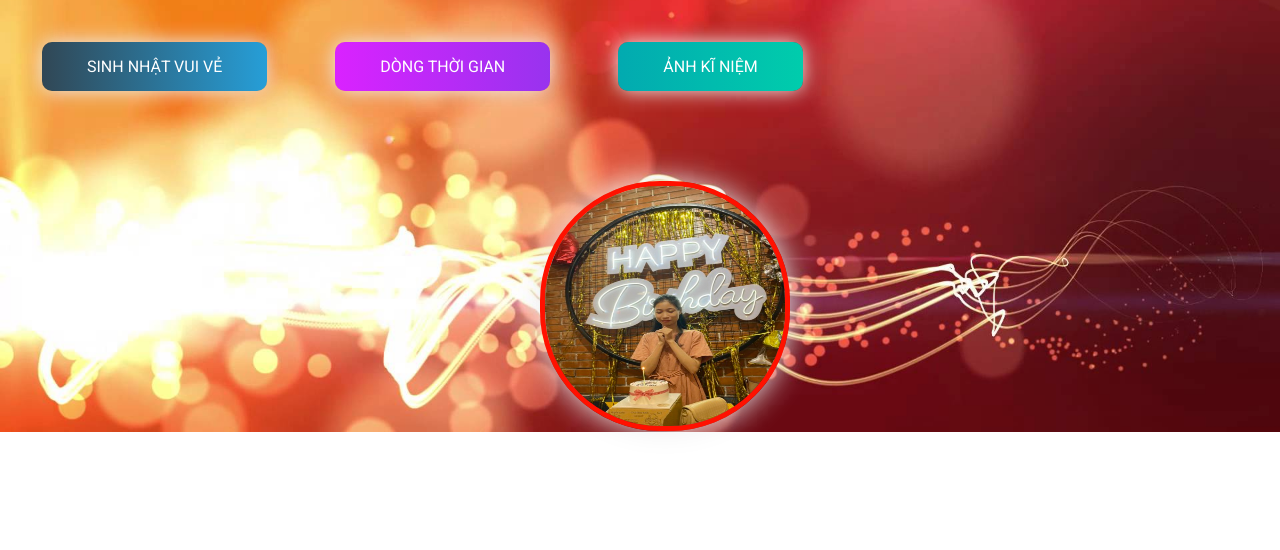
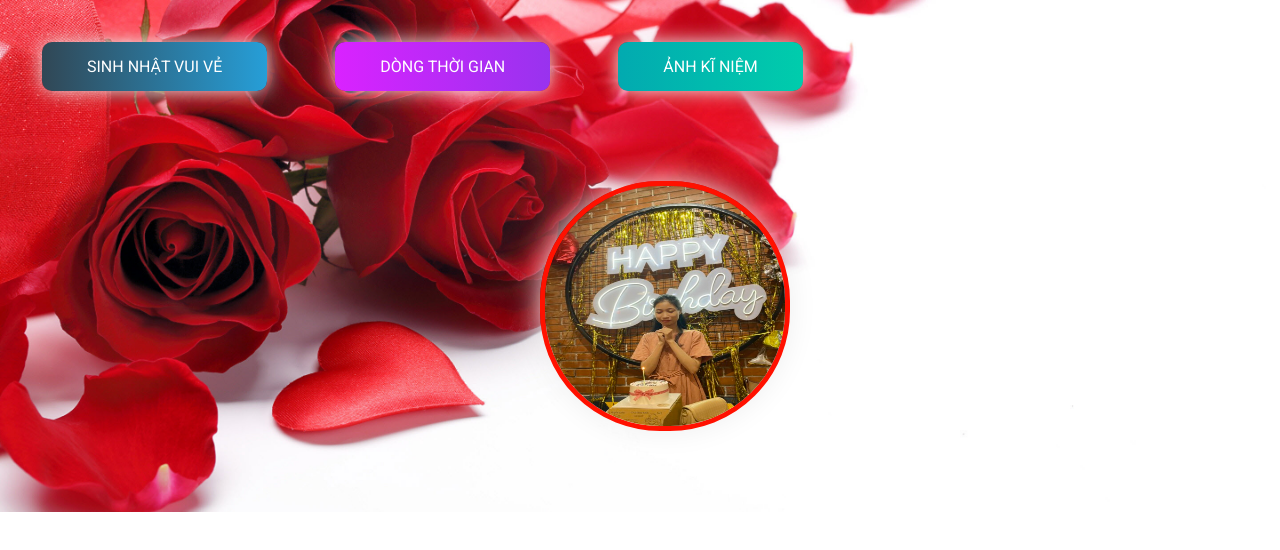
Before and after one commit to nhocksjk3/ki-niem-cua-chung-ta, a plain HTML site: page index.html in a window 1280 px wide. Drawn offline with Linux system fonts and the light colour scheme.

Commit message:
Update style.css

```diff
--- a/css/style.css
+++ b/css/style.css
@@ -11,7 +11,7 @@ a {
 
 .page__main {
     /* Ảnh nền của trang đầu tiên nếu bạn muốn đổi thì đổi tại đây */
-    background-image: url("../img/HPBD.jpg");
+    background-image: url("../img/trang đầu.jpg");
     background-repeat: no-repeat;
     margin: 0;
     padding: 0;
```
